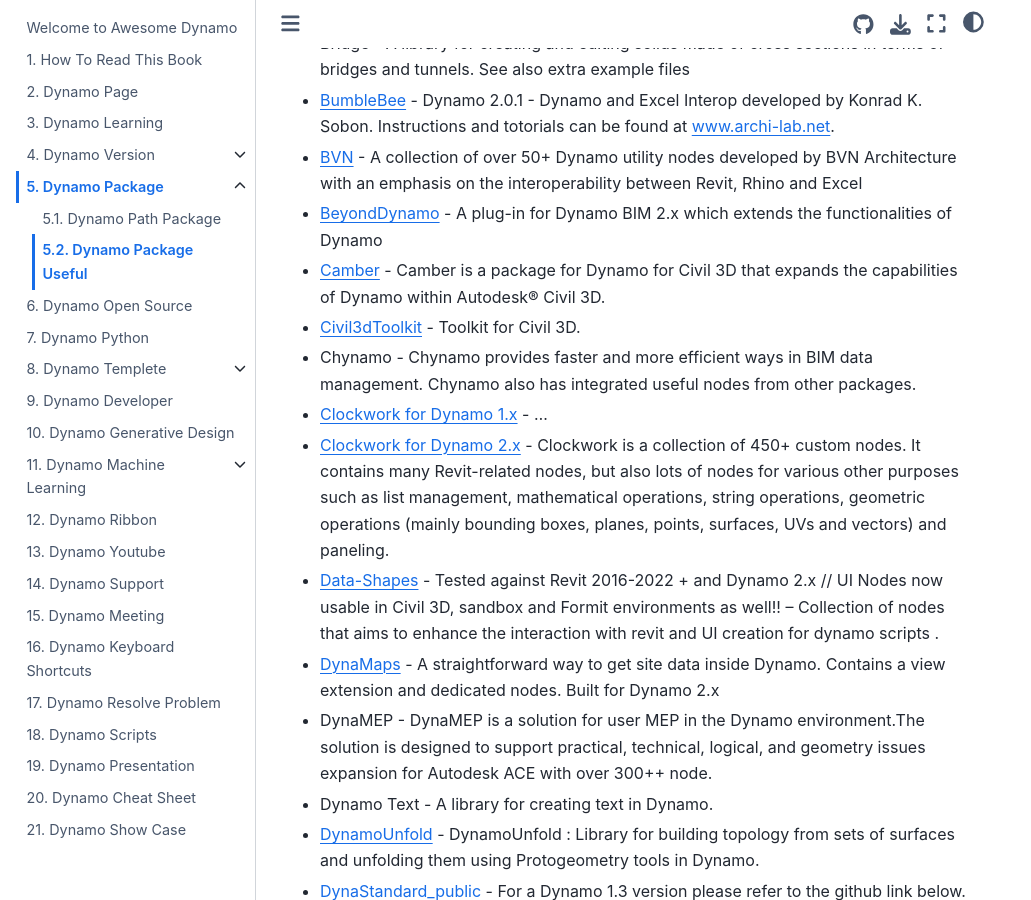
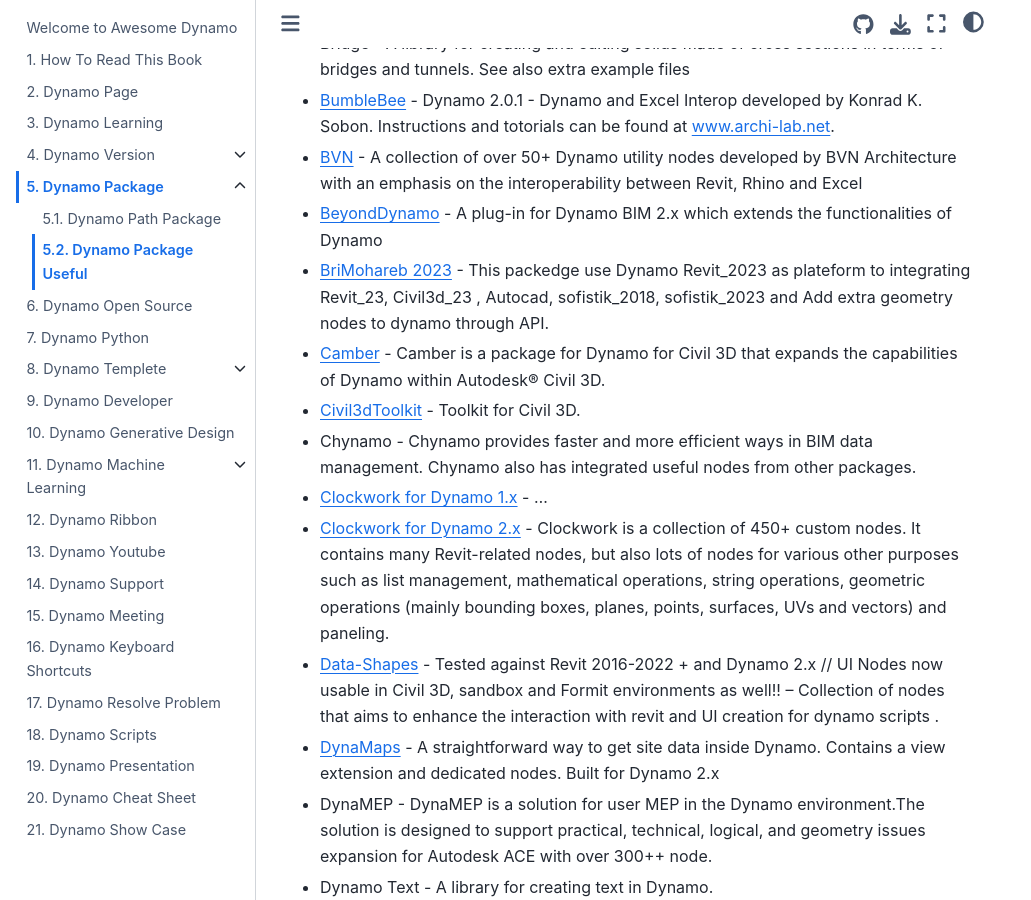
Before and after one commit to chuongmep/Awesome-Dynamo, a Jupyter Book: the page built from DynamoPackage/dyndevelopackage.md, in a window 1280 px wide and 900 px high, scrolled down 597 px. Shown: the whole window, without its empty margins (0-1031 px from the left). Built offline with Jupyter Book 1.0.4 settings and Sphinx 7.4.7 and the Sphinx Book theme 1.1.4, drawn with Linux system fonts in a browser that asks for light colours; comment, search, counter and statistics services are not loaded.

Commit message:
add BriMohareb

```diff
--- a/DynamoPackage/dyndevelopackage.md
+++ b/DynamoPackage/dyndevelopackage.md
@@ -16,6 +16,7 @@
 - [BumbleBee](https://github.com/ksobon/Bumblebee) - Dynamo 2.0.1 - Dynamo and Excel Interop developed by Konrad K. Sobon. Instructions and totorials can be found at www.archi-lab.net.
 - [BVN](https://dynamonodes.com/category/bvn/) - A collection of over 50+ Dynamo utility nodes developed by BVN Architecture with an emphasis on the interoperability between Revit, Rhino and Excel
 - [BeyondDynamo](https://github.com/JoelvanHerwaarden/BeyondDynamo2.X) - A plug-in for Dynamo BIM 2.x which extends the functionalities of Dynamo
+- [BriMohareb 2023](https://forum.dynamobim.com/t/brimohareb-2023-package-for-revit2023-thread/84362) - This packedge use Dynamo Revit_2023 as plateform to integrating Revit_23, Civil3d_23 , Autocad, sofistik_2018, sofistik_2023 and Add extra geometry nodes to dynamo through API.
 - [Camber](https://github.com/mzjensen/Camber) - Camber is a package for Dynamo for Civil 3D that expands the capabilities of Dynamo within Autodesk® Civil 3D.
 - [Civil3dToolkit](https://github.com/paoloemilioserra/Civil3dToolkit) - Toolkit for Civil 3D.
 - Chynamo - Chynamo provides faster and more efficient ways in BIM data management. Chynamo also has integrated useful nodes from other packages.
```
